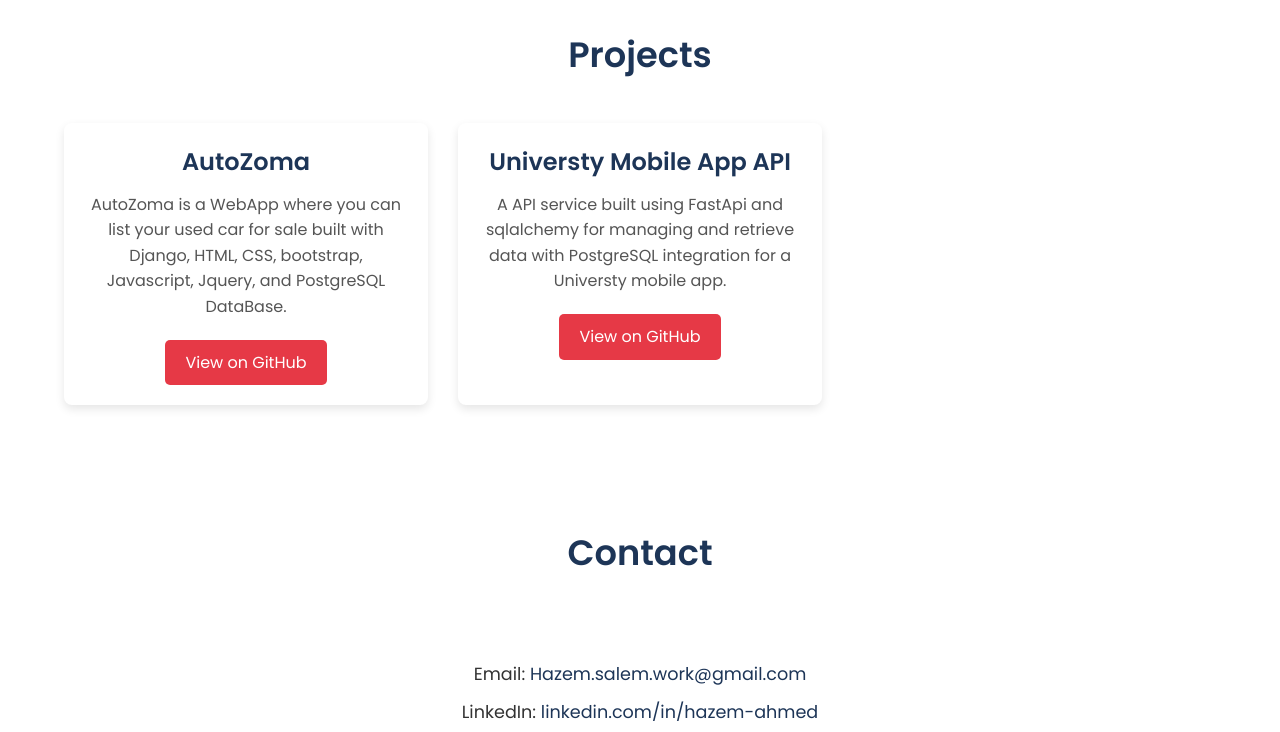
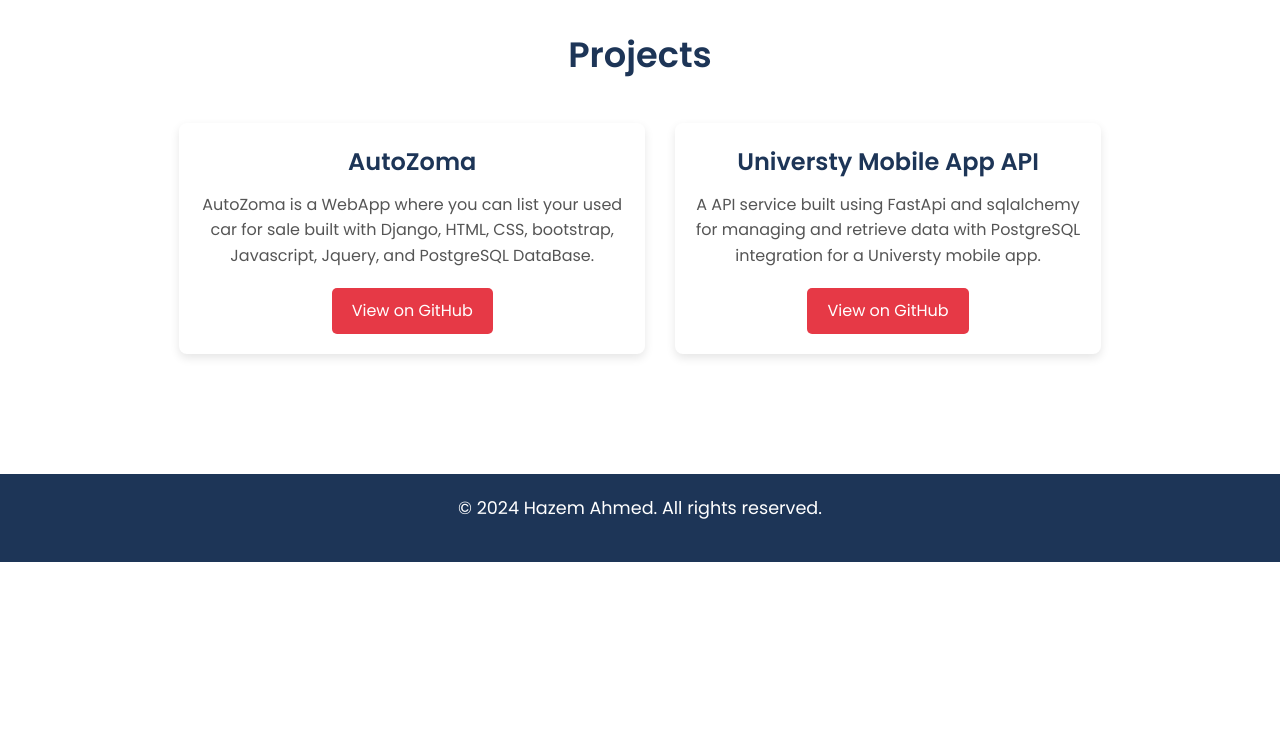
Before and after one commit to Hazem-Ahmed-Salem/Hazem-Ahmed-Salem.github.io, a plain HTML site: page index.html in a window 1280 px wide. Shown: the part 1050-1782 px from the top of the page. After the commit the page ends 1612 px from the top, so only its background shows below. Drawn offline with Linux system fonts and the light colour scheme.

Commit message:
updating index and styles

```diff
--- a/index.html
+++ b/index.html
@@ -19,7 +19,7 @@
       <p class="subtitle">Backend Engineer | Problem Solver | Passionate Learner</p>
       <div class="flex">
       <a href="https://github.com/Hazem-Ahmed-Salem" target="_blank"><i class="fa-brands fa-github icon"></i></a>
-      <a href="https://www.linkedin.com/in/hazem-ahmed-746520264/" ><i class="fa-brands fa-linkedin icon"></i></a>
+      <a href="https://www.linkedin.com/in/hazem-ahmed-746520264/" target="_blank"><i class="fa-brands fa-linkedin icon"></i></a>
       <a href="mailto:Hazem.salem.work@gmail.com"><i class="fa fa-envelope icon" aria-hidden="true"></i></a>
       </div>
         </div>
@@ -38,7 +38,7 @@
     <div class="container">
       <h2 class="section-title">Projects</h2>
 
-      <div class="project-grid">
+      <div class="project-grid flex">
         <!-- Project 1 -->
         <div class="project-card">
           <h3>AutoZoma</h3>
@@ -57,7 +57,7 @@
   </section>
 
   <!-- Contact Section -->
-  <section id="contact" class="section">
+  <!-- <section id="contact" class="section">
     <div class="container">
       <h2 class="section-title">Contact</h2>
       <p>If you'd like to collaborate, discuss opportunities, or just chat about tech, feel free to reach out!</p>
@@ -67,7 +67,7 @@
         <li>GitHub: <a href="https://github.com/Hazem-Ahmed-Salem" target="_blank"><i class="fa-brands fa-github"></i></a></li>
       </ul>
     </div>
-  </section>
+  </section> -->
 
   <!-- Footer Section -->
   <footer>
--- a/styles.css
+++ b/styles.css
@@ -7,7 +7,7 @@
 
   body {
     font-family: 'Poppins', sans-serif;
-    background-color: #F1FAEE;  /* Light Mint Background */
+    background-color: #ffffff;  /* Light Mint Background */
     color: #333;
     line-height: 1.6;
   }
@@ -74,7 +74,6 @@
   }
 
   .project-grid {
-    display: grid;
     grid-template-columns: repeat(auto-fill, minmax(300px, 1fr));
     gap: 30px;
     margin-top: 40px;
```
